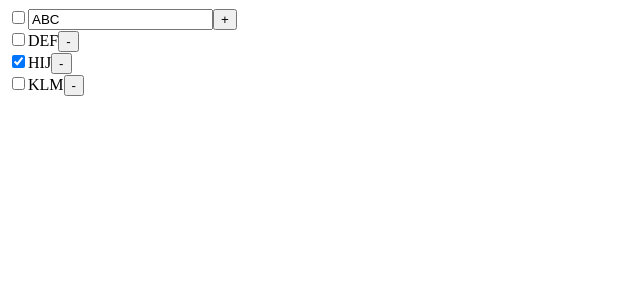
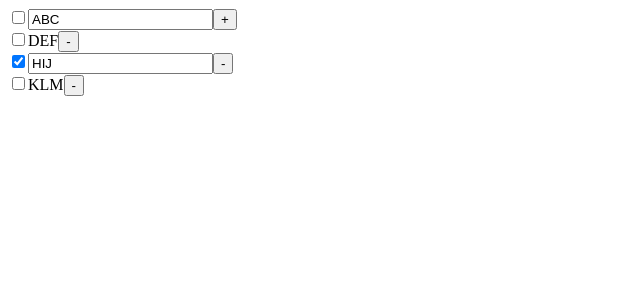
Before and after one commit to bioub/Formation_Web_Advanced_STMicroelectronics_2023_04, a React (Create React App) app in the folder todos-react/: page / in a window 1280 px wide. Shown: the top 300 px of the page, without its empty margins (0-640 px from the left). Built offline with nearby package versions, Linux system fonts and the light colour scheme.

Commit message:
Correction IF + BOUCLE

```diff
--- a/todos-react/src/TodoItem.tsx
+++ b/todos-react/src/TodoItem.tsx
@@ -1,14 +1,15 @@
-import { Todo } from "./model";
+import { Todo } from './model';
 
 type Props = {
   item: Todo;
-}
+  isEditing: boolean;
+};
 
-function TodoItem({ item }: Props) {
+function TodoItem({ item, isEditing }: Props) {
   return (
     <div className="TodoItem" data-todo-id={item.id}>
       <input type="checkbox" className="todos-completed" checked={item.completed} />
-      <span className="todos-span-value">{item.title}</span>
+      {isEditing ? <input value={item.title} /> : <span className="todos-span-value">{item.title}</span>}
       <button className="todos-delete-btn">-</button>
     </div>
   );
--- a/todos-react/src/Todos.tsx
+++ b/todos-react/src/Todos.tsx
@@ -21,7 +21,7 @@ function Todos() {
   return (
     <div className="Todos">
       <TodoForm value={todoFormValue} />
-      <TodosList items={todos} />
+      <TodosList items={todos} editingId={editingId} />
     </div>
   );
 }
--- a/todos-react/src/TodosList.tsx
+++ b/todos-react/src/TodosList.tsx
@@ -1,16 +1,17 @@
-import TodoItem from "./TodoItem";
-import { Todo } from "./model";
+import TodoItem from './TodoItem';
+import { Todo } from './model';
 
 type Props = {
-  items: Todo[],
-}
+  items: Todo[];
+  editingId: number | null;
+};
 
-function TodosList({ items }: Props) {
+function TodosList({ items, editingId }: Props) {
   return (
     <div className="TodosList">
-      <TodoItem item={items[0]} />
-      <TodoItem item={items[1]} />
-      <TodoItem item={items[2]} />
+      {items.map((item) => (
+        <TodoItem item={item} isEditing={editingId === item.id} />
+      ))}
     </div>
   );
 }
```
